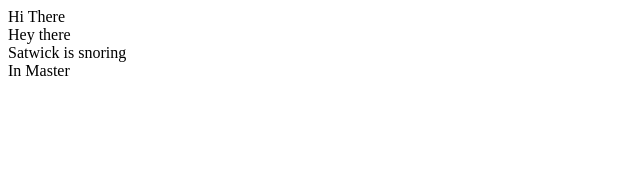
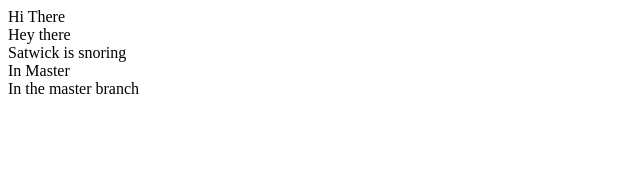
Before and after one commit to Fantomcode23/Code-Slayyers, a React (Vite) app in the folder frontend/: page / in a window 1280 px wide. Shown: the top 170 px of the page, without its empty margins (0-640 px from the left). Built offline with nearby package versions, Linux system fonts and the light colour scheme.

Commit message:
added a new feature 1.0

```diff
--- a/frontend/src/App.jsx
+++ b/frontend/src/App.jsx
@@ -12,6 +12,7 @@ function App() {
     <div>Hey there </div>
     <div>Satwick is snoring</div>
     <div>In Master</div>
+    <div>In the master branch</div>
     </>
   )
 }
```
